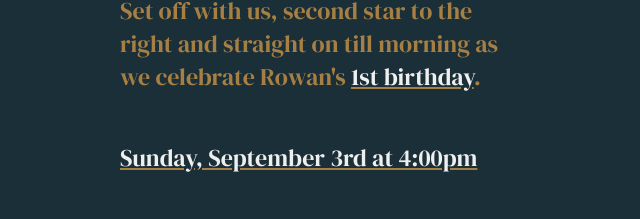
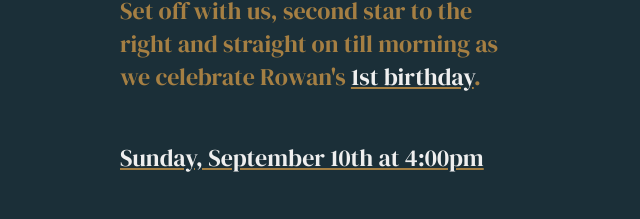
Before and after one commit to Renddslow/rowan, a website: page index.html in a window 1280 px wide. Shown: the part 798-1017 px from the top of the page, 319-959 px from the left. Drawn offline with Linux system fonts and the light colour scheme.

Commit message:
Update index.html

```diff
--- a/index.html
+++ b/index.html
@@ -137,7 +137,7 @@
                 <img src="https://i.imgur.com/FFuTbFg.jpg" alt="Rowan dressed as Peter Pan, bracing himself on a chair holding pixie dust" />
             </article>
             <p>Set off with us, second star to the right and straight on till morning as we celebrate Rowan's <strong>1st birthday</strong>.
-            <p><strong>Sunday, September 3rd at 4:00pm</strong></p>
+            <p><strong>Sunday, September 10th at 4:00pm</strong></p>
             <p>8234 N 167th Street<br />Bennington, NE 68007</p>
             <p>Light snacks and birthday treats will be provided</p>
 
```
